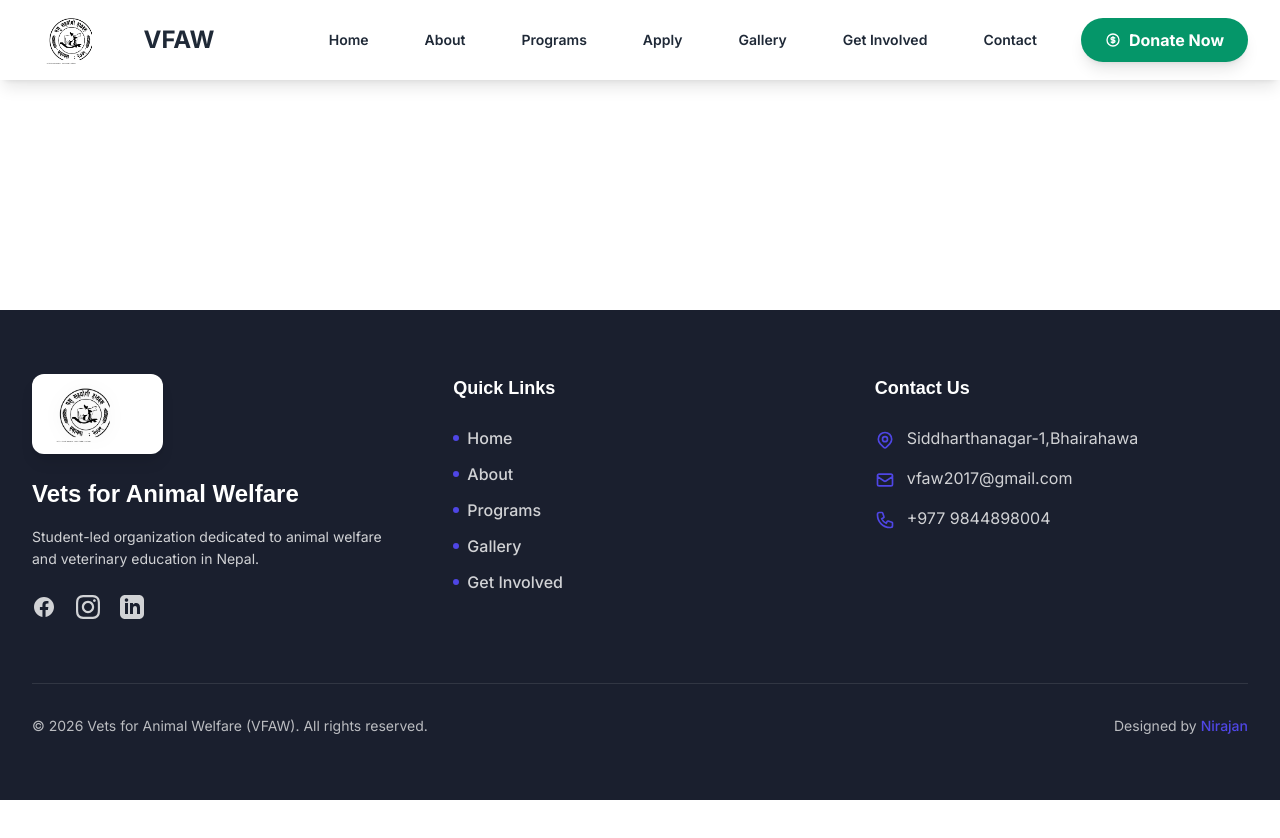
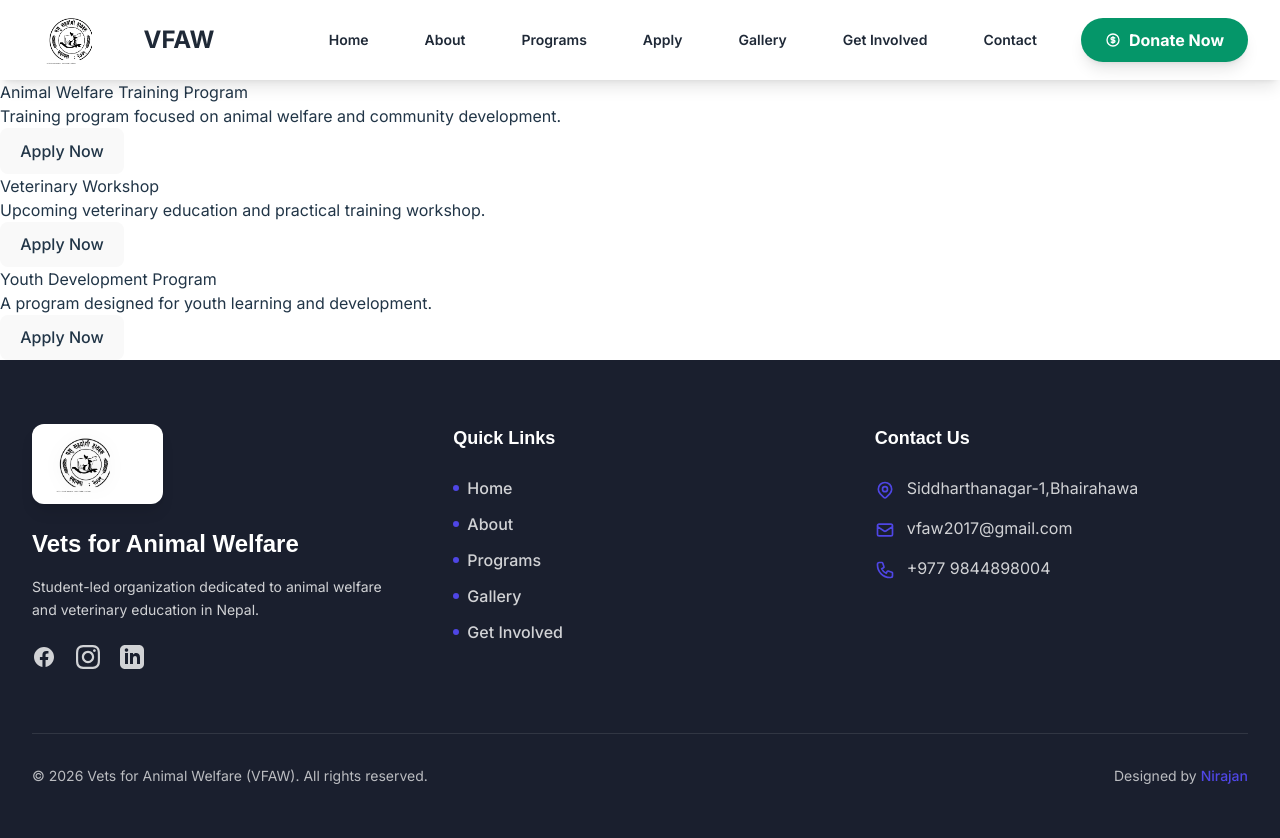
Before and after one commit to VetsForAnimalWelfare/vfaw, a React (Vite) app: page /apply in a window 1280 px wide. Shown: the top 838 px of the page. Before the commit the page ends 800 px from the top, so only its background shows below. Built offline with nearby package versions, Linux system fonts and the light colour scheme.

Commit message:
apply page route added

```diff
--- a/src/App.jsx
+++ b/src/App.jsx
@@ -4,6 +4,7 @@ import Footer from './components/Footer';
 import Home from './pages/Home';
 import About from './pages/About';
 import Programs from './pages/Programs';
+import Apply from './pages/Apply';
 import Gallery from './pages/Gallery';
 import GetInvolved from './pages/GetInvolved';
 import Contact from './pages/Contact';
@@ -19,6 +20,7 @@ function App() {
             <Route path="/" element={<Home />} />
             <Route path="/about" element={<About />} />
             <Route path="/programs" element={<Programs />} />
+            <Route path="/apply" element={<Apply />} />
             <Route path="/gallery" element={<Gallery />} />
             <Route path="/get-involved" element={<GetInvolved />} />
             <Route path="/contact" element={<Contact />} />
```
